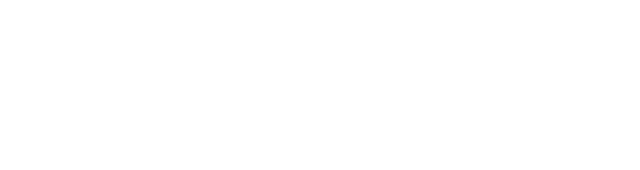
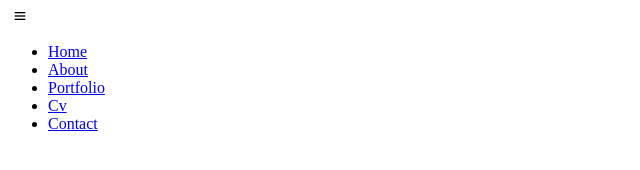
Before and after one commit to Kamogtswe/portfolio, a plain HTML site: page index.html in a window 1280 px wide. Shown: the whole page, without its empty margins (0-640 px from the left). Drawn offline with nearby package versions, Linux system fonts and the light colour scheme.

Commit message:
added elements for header section and navbar

```diff
--- a/index.html
+++ b/index.html
@@ -14,6 +14,19 @@
     href="https://unpkg.com/boxicons@latest/css/boxicons.min.css">
 </head>
 
+    <header>
+        <a href="#" class="logo"><img src=""></a>
+        <div class="bx bx-menu" id="menu-icon"></div>
+
+        <ul class="navlist">
+            <li><a href="#home">Home</a></li>
+            <li><a href="#about">About</a></li>
+            <li><a href="#portfolio">Portfolio</a></li>
+            <li><a href="#cv">Cv</a></li>
+            <li><a href="#contact">Contact</a></li>
+        </ul>
+    </header>
+
 <body>
 
 </body>
```
